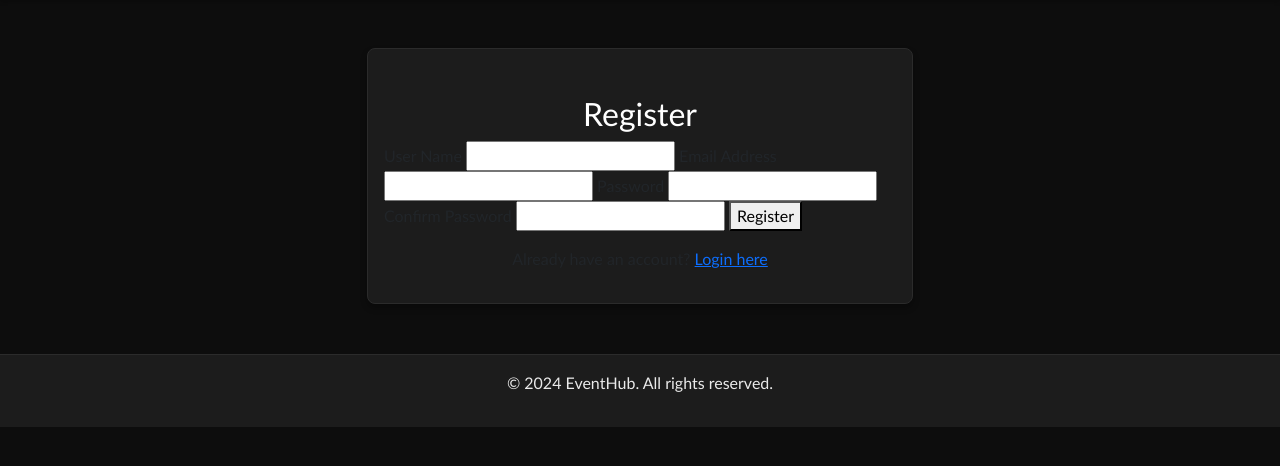
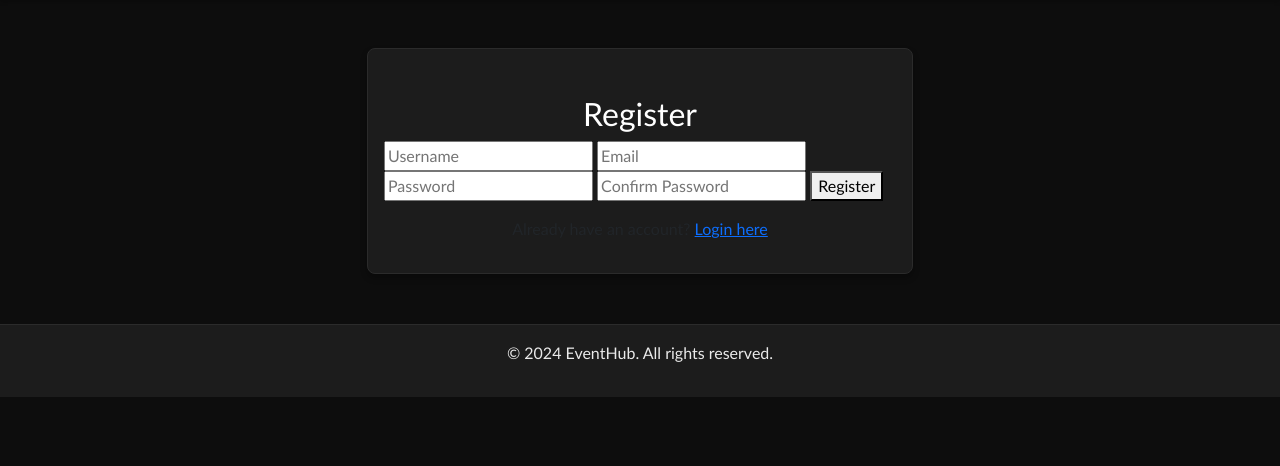
Before and after one commit to Dhananjay625/IAB207, a Flask app: page /register in a window 1280 px wide. Shown: the part 59-525 px from the top of the page. Run offline with Flask 3, Linux system fonts and the light colour scheme; some libraries are stand-ins or nearby versions.

Commit message:
login register

```diff
--- a/a3_group5/website/auth.py
+++ b/a3_group5/website/auth.py
@@ -12,10 +12,13 @@ auth_bp = Blueprint('auth', __name__)
 def login():
     login_form = LoginForm()
     error = None
+    print(login_form.validate_on_submit())
     if login_form.validate_on_submit():
         user_name = login_form.user_name.data
         password = login_form.password.data
         user = db.session.scalar(db.select(User).where(User.username == user_name))
+        print(user_name)
+        print(password)
 
         if user is None:
             flash("Account doesn't exist.Create a new one.")
@@ -36,17 +39,12 @@ def login():
 @auth_bp.route('/register', methods=['GET', 'POST'])
 def register():
     register_form = RegisterForm()
-    print(register_form.validate_on_submit())
 
     if request.method == 'POST' and register_form.validate_on_submit():
-        print(request.method)
-        username = register_form.username.data
+        username = register_form.user_name.data
         email = register_form.email.data
         password = register_form.password.data
         confirm_password = register_form.confirm_password.data
-        print("Username:", username)
-        print("Email:", email)
-
 
         if password != confirm_password:
             flash('Passwords do not match.')
--- a/a3_group5/website/forms.py
+++ b/a3_group5/website/forms.py
@@ -7,11 +7,10 @@ class LoginForm(FlaskForm):
     password=PasswordField("Password", validators=[InputRequired('Enter user password')])
     submit = SubmitField("Login")
 
-class RegisterForm(FlaskForm):
-    user_name=StringField("User Name", validators=[InputRequired()])
+class  RegisterForm(FlaskForm):
+    user_name = StringField("User Name", validators=[InputRequired()])
     email = StringField("Email Address", validators=[Email("Please enter a valid email")])
-    password=PasswordField("Password", validators=[InputRequired(),
-                  EqualTo('confirm', message="Passwords should match")])
-    confirm_password = PasswordField("Confirm Password")
-
+    password = PasswordField("Password", validators=[InputRequired(),
+                                                     EqualTo('confirm_password', message="Passwords should match")])
+    confirm_password = PasswordField("Confirm Password", validators=[InputRequired()])
     submit = SubmitField("Register")
--- a/a3_group5/website/templates/register.html
+++ b/a3_group5/website/templates/register.html
@@ -35,11 +35,11 @@
                     <div class="card-body">
                         <h2 class="card-title text-center">Register</h2>
                         <form action="{{ url_for('auth.register') }}" method="POST">
-                            {{ form.hidden_tag() }}  <!-- CSRF token for Flask-WTF -->
-                            {{ form.user_name.label }} {{ form.user_name }}
-                            {{ form.email.label }} {{ form.email }}
-                            {{ form.password.label }} {{ form.password }}
-                            {{ form.confirm_password.label }} {{ form.confirm_password }}
+                            {{ form.hidden_tag() }}
+                            <input type="text" name="user_name" placeholder="Username" required>
+                            <input type="email" name="email" placeholder="Email" required>
+                            <input type="password" name="password" placeholder="Password" required>
+                            <input type="password" name="confirm_password" placeholder="Confirm Password" required>
                             <button type="submit">Register</button>
                         </form>
                         <div class="mt-3 text-center">
```
Also changed, not shown: a3_group5/website/templates/login.html (+5 -3 lines), a3_group5/instance/sitedata.sqlite.
